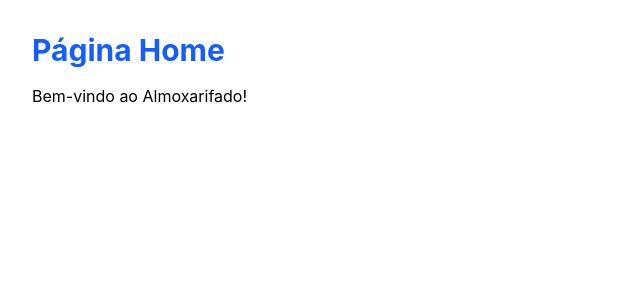
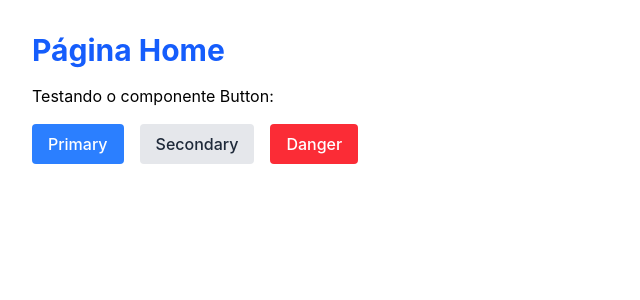
Before and after one commit to dansaraiva/almoxarifado, a React app in the folder frontend/: page /home in a window 1280 px wide. Shown: the top 300 px of the page, without its empty margins (0-640 px from the left). Built offline with nearby package versions, Linux system fonts and the light colour scheme; the HTML template or start-up script is replaced by a standard one.

Commit message:
feat: adiciona componente Button com variantes

```diff
--- /dev/null
+++ b/frontend/src/components/Button/Button.jsx
@@ -0,0 +1,19 @@
+function Button({ children, variant = 'primary', onClick, type = 'button' }) {
+  const variants = {
+    primary: 'bg-blue-500 text-white hover:bg-blue-700',
+    secondary: 'bg-gray-200 text-gray-800 hover:bg-gray-300',
+    danger: 'bg-red-500 text-white hover:bg-red-700',
+  };
+
+  return (
+    <button
+      type={type}
+      onClick={onClick}
+      className={`px-4 py-2 rounded font-medium transition-colors ${variants[variant]}`}
+    >
+      {children}
+    </button>
+  );
+}
+
+export default Button;
--- a/frontend/src/pages/Home/Home.jsx
+++ b/frontend/src/pages/Home/Home.jsx
@@ -1,8 +1,16 @@
+import Button from '../../components/Button/Button';
+
 function Home() {
   return (
     <div className="p-8">
       <h1 className="text-3xl font-bold text-blue-600">Página Home</h1>
-      <p className="mt-4">Bem-vindo ao Almoxarifado!</p>
+      <p className="mt-4">Testando o componente Button:</p>
+
+      <div className="mt-4 flex gap-4">
+        <Button variant="primary">Primary</Button>
+        <Button variant="secondary">Secondary</Button>
+        <Button variant="danger">Danger</Button>
+      </div>
     </div>
   );
 }
```
